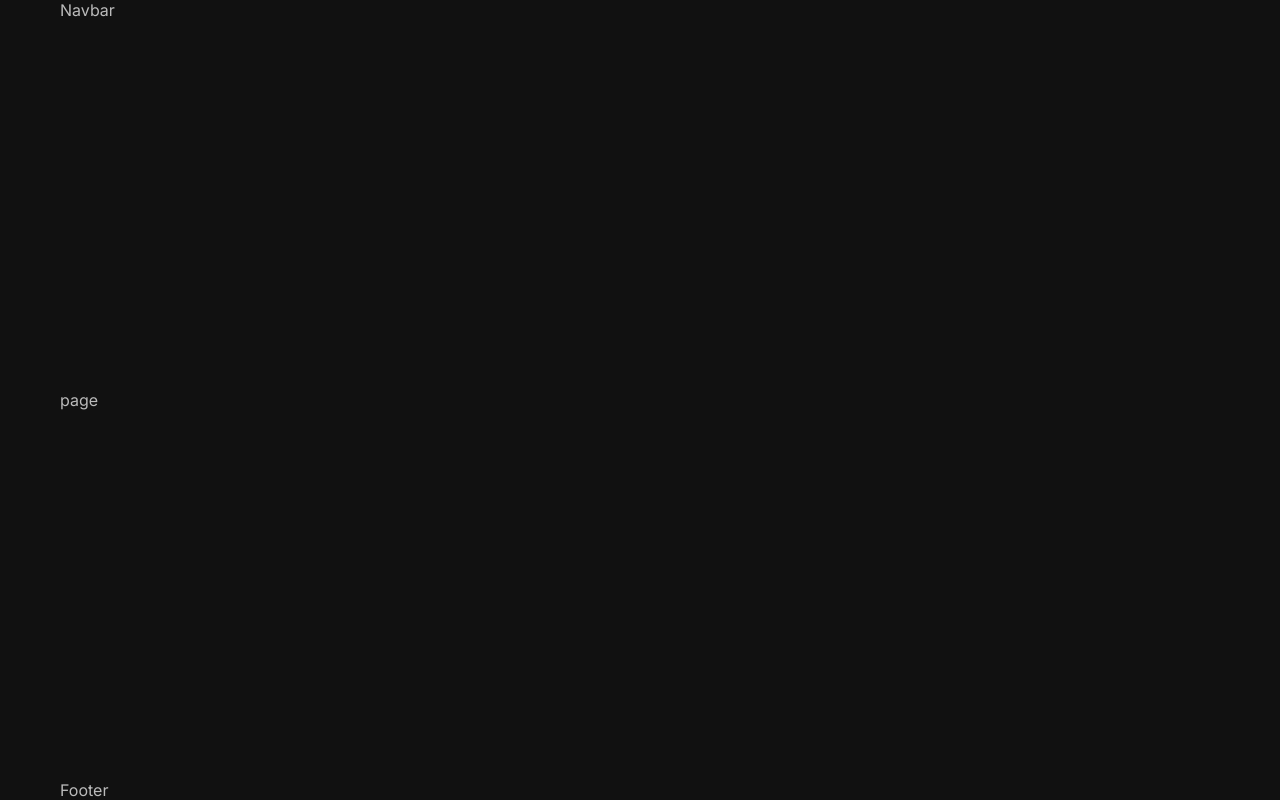
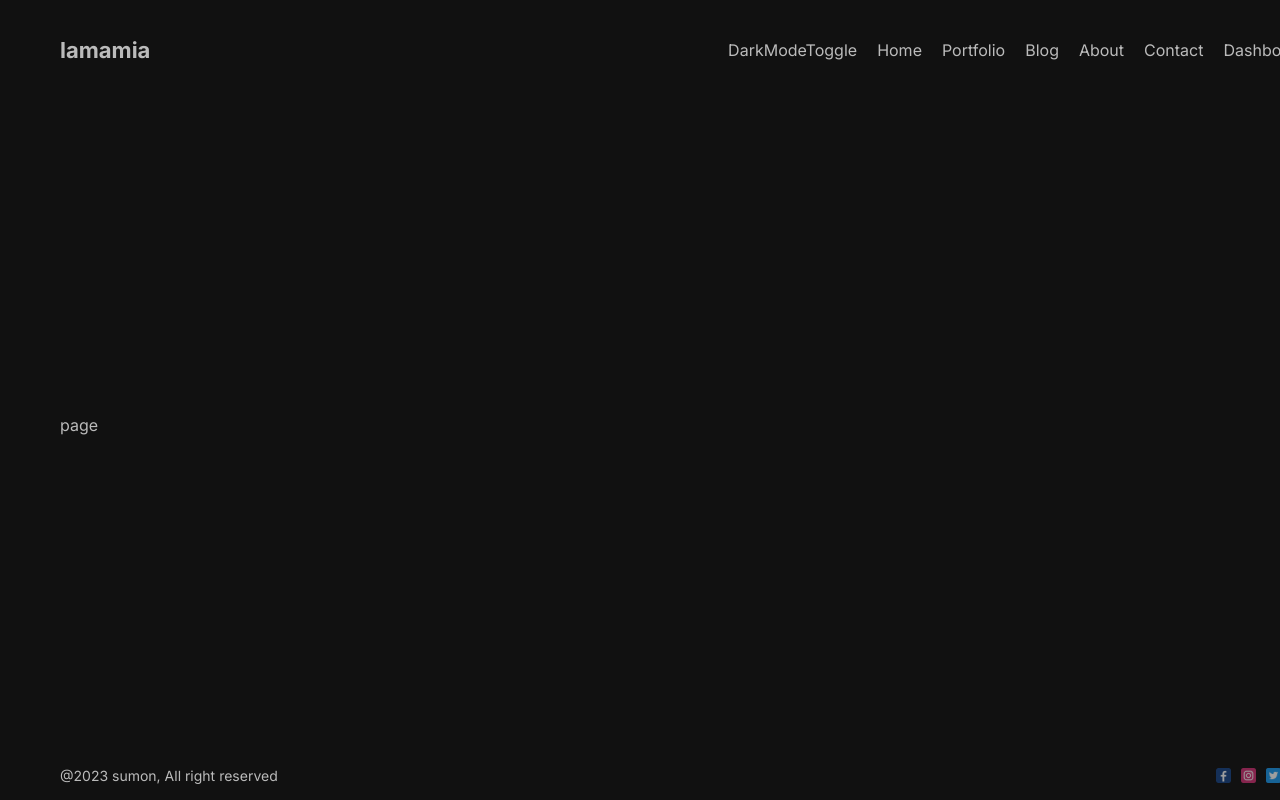
Before and after one commit to SumonHossainJs/seasion_one, a Next.js app in the folder portfolio_next.js/: page /dashboard in a window 1280 px wide. Built offline with nearby package versions, Linux system fonts and the light colour scheme; no server answers.

Commit message:
feat(navbar and footer ( nav.jsx footer.jsx): al hamdulilah

```diff
--- a/portfolio_next.js/package.json
+++ b/portfolio_next.js/package.json
@@ -9,7 +9,7 @@
     "lint": "next lint"
   },
   "dependencies": {
-    "next": "14.0.3",
+    "next": "13.4.3",
     "next-auth": "^4.24.5",
     "react": "^18",
     "react-dom": "^18"
--- a/portfolio_next.js/src/components/footer/Footer.jsx
+++ b/portfolio_next.js/src/components/footer/Footer.jsx
@@ -1,8 +1,18 @@
 import React from 'react'
+import styles from './footer.module.css'
+import Image from 'next/image'
 
 const Footer = () => {
   return (
-    <div>Footer</div>
+    <div className={styles.container}>
+      <div>@2023 sumon, All right reserved</div>
+      <div className={styles.social}>
+          <Image src={"/1.png"} width={15} height={15} className={styles.icon} alt='faceboo'/>
+          <Image src={"/2.png"} width={15} height={15} className={styles.icon} alt='faceboo'/>
+          <Image src={"/3.png"} width={15} height={15} className={styles.icon} alt='faceboo'/>
+          <Image src={"/4.png"} width={15} height={15} className={styles.icon} alt='faceboo'/>
+      </div>
+    </div>
   )
 }
 
--- a/portfolio_next.js/src/components/footer/footer.module.css
+++ b/portfolio_next.js/src/components/footer/footer.module.css
@@ -0,0 +1,16 @@
+.container{
+    height: 50px;
+    font-size: 14px;
+    display: flex;
+    align-items: center;
+    justify-content: space-between;
+}
+.social{
+    display: flex;
+    align-items: center;
+    gap: 10px;
+}
+.icon{
+    opacity: 0.6;
+    cursor: pointer;
+}
--- a/portfolio_next.js/src/components/navbar/Navbar.jsx
+++ b/portfolio_next.js/src/components/navbar/Navbar.jsx
@@ -1,8 +1,66 @@
+"use client";
+import Link from 'next/link'
 import React from 'react'
+import styles from './navbar.module.css';
+import DarkModeToggle from '../DarkModeToggle/DarkModeToggle';
+import { signOut, useSession } from 'next-auth/react';
+
+const links = [
+  {
+    id: 1,
+    title: "Home",
+    url: "/",
+  },
+  {
+    id: 2,
+    title: "Portfolio",
+    url: "/portfolio",
+  },
+  {
+    id: 3,
+    title: "Blog",
+    url: "/blog",
+  },
+  {
+    id: 4,
+    title: "About",
+    url: "/about",
+  },
+  {
+    id: 5,
+    title: "Contact",
+    url: "/contact",
+  },
+  {
+    id: 6,
+    title: "Dashboard",
+    url: "/dashboard",
+  },
+];
 
 const Navbar = () => {
+
+    const session = useSession();
+
   return (
-    <div>Navbar</div>
+    <div className={styles.container}>
+      <Link href="/" className={styles.logo}>
+        lamamia
+      </Link>
+      <div className={styles.links}>
+        <DarkModeToggle />
+        {links.map((link) => (
+          <Link key={link.id} href={link.url} className={styles.link}>
+            {link.title}
+          </Link>
+        ))}
+        {session.status === "authenticated" && (
+          <button className={styles.logout} onClick={signOut}>
+            Logout
+          </button>
+        )}
+      </div>
+    </div>
   )
 }
 
--- a/portfolio_next.js/src/components/navbar/navbar.module.css
+++ b/portfolio_next.js/src/components/navbar/navbar.module.css
@@ -0,0 +1,23 @@
+.container{
+    height: 100px;
+    display: flex;
+    justify-content: space-between;
+    align-items: center;
+}
+.logo{
+    font-weight: bold;
+    font-size: 22px;
+}
+.links{
+    display: flex;
+    align-items: center;
+    gap: 20px;
+}
+.logout{
+    padding: 5px;
+    border: none;
+    background-color: #53c2b8;
+    color: white;
+    cursor: pointer;
+    border-radius: 3px;
+}
```
